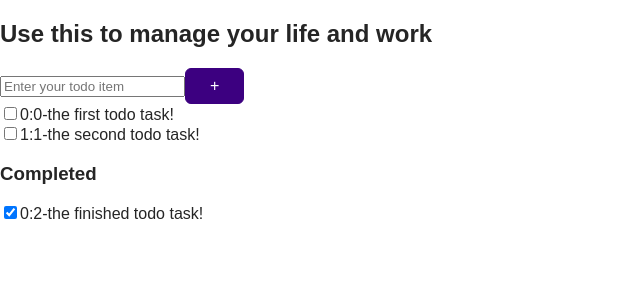
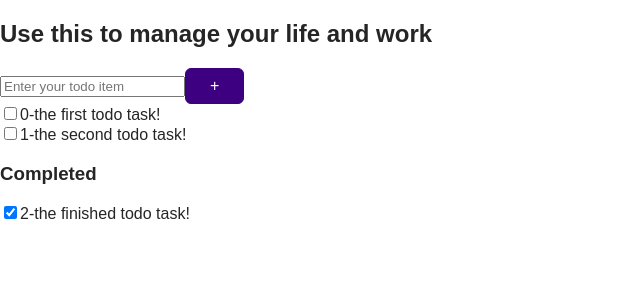
Before and after one commit to tongliAyra/todo-web-with-redux, a React (Create React App) app: page / in a window 1280 px wide. Shown: the top 300 px of the page, without its empty margins (0-640 px from the left). Built offline with nearby package versions, Linux system fonts and the light colour scheme.

Commit message:
feat: should change the isChecked by click checkbox

```diff
--- a/src/components/TaskList.js
+++ b/src/components/TaskList.js
@@ -10,22 +10,22 @@ export const TaskList = ({ tasks }) => {
   return (
     <section>
       {Object.keys(tasks).map((key, index) => {
-        const onChangedClick = (id) => {
-          dispatch(checkedTask(id));
-        };
         let taskList = tasks[key];
         //遍历某个list里的所有数值，key是总数，和task的id不同，会根据list长度的变化而变化
+
+        const onChangedClick = () => {
+          let listId = taskList.id;
+          dispatch(checkedTask(listId));
+        };
         return (
           <div key={index}>
             <label htmlFor="check-box" />
             <input
               type="checkbox"
-              defaultChecked={taskList.isChecked}
+              checked={taskList.isChecked}
               onChange={onChangedClick}
             />
-            <span>
-              {key}:{taskList.taskName}
-            </span>
+            <span>{taskList.taskName}</span>
           </div>
         );
       })}
```
